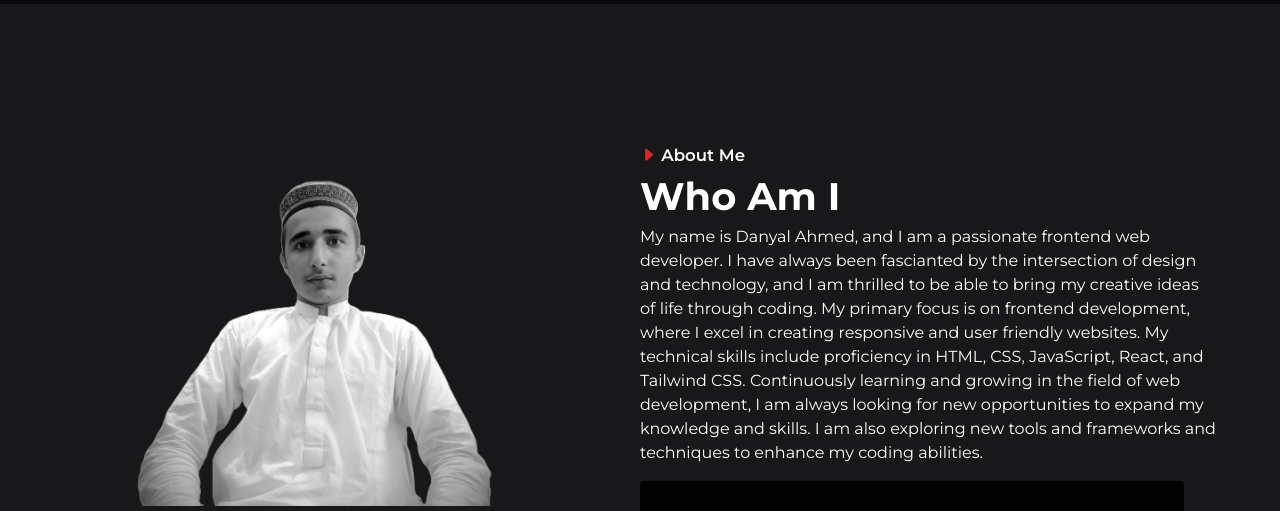
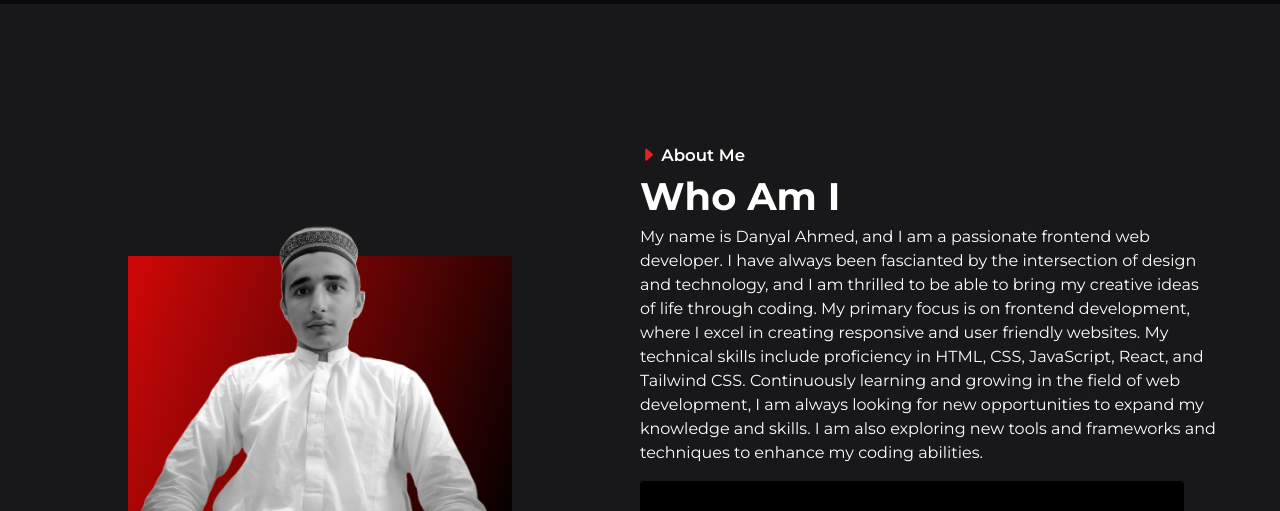
Before and after one commit to Danyal072/developer, a website: page index.html in a window 1280 px wide. Shown: the part 860-1371 px from the top of the page. Drawn offline with nearby package versions, Linux system fonts and the light colour scheme; a web font is replaced by a local one.

Commit message:
Fifth commit 9

```diff
--- a/src/style.css
+++ b/src/style.css
@@ -8,6 +8,16 @@
     width: 30vw;
     z-index: 50;
     background: linear-gradient(110deg, rgb(205, 7, 7) 10px, black);
+}
+#back1{
+    position: relative;
+    height: 23.2vw;
+    width: 30vw;
+    z-index: 50;
+    background: linear-gradient(110deg, rgb(205, 7, 7) 10px, black);
+}
+#back1 > img{
+    top: -3.4vw;
 }
 #back > img{
     rotate: -.5deg;
```
